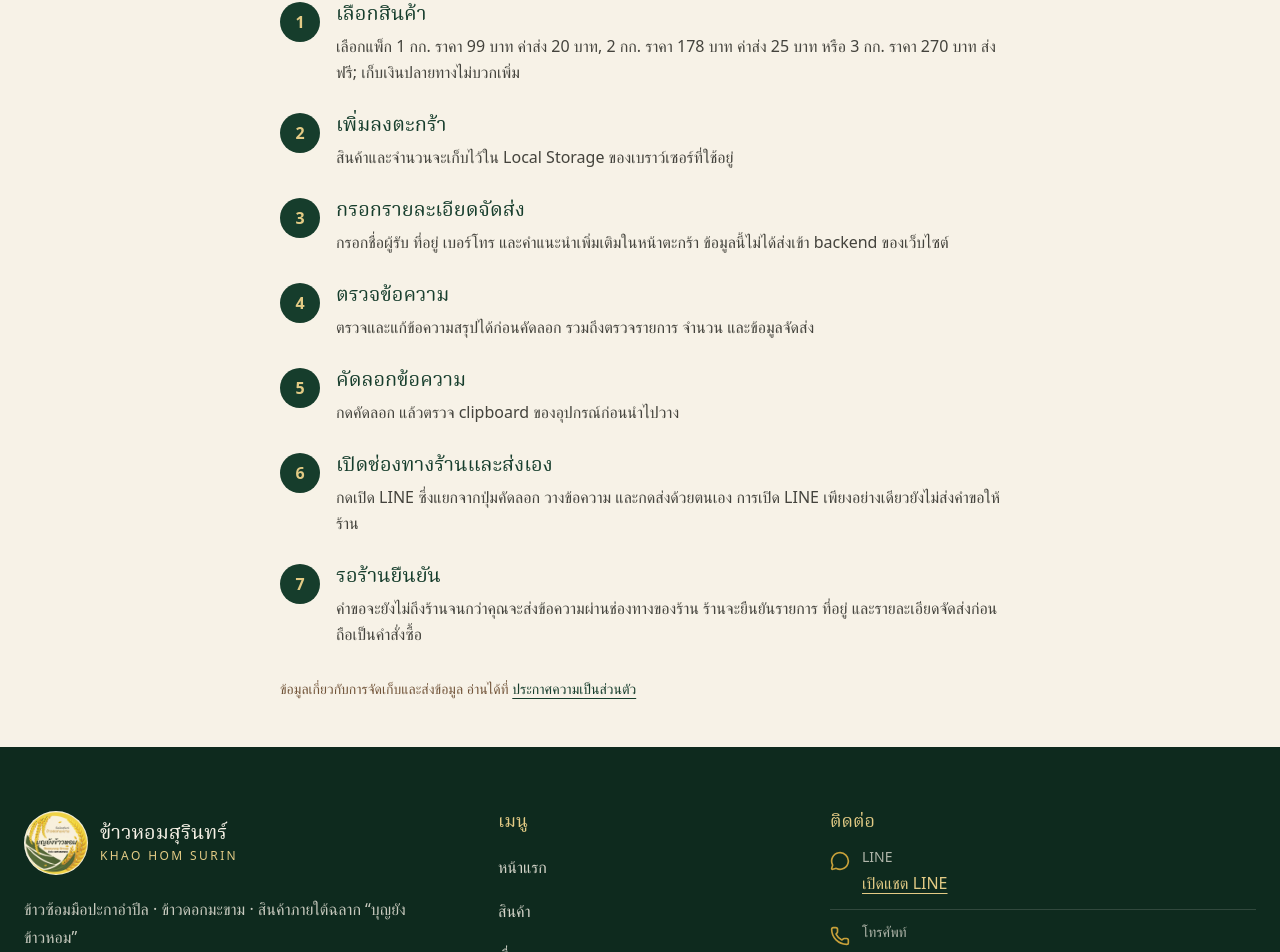
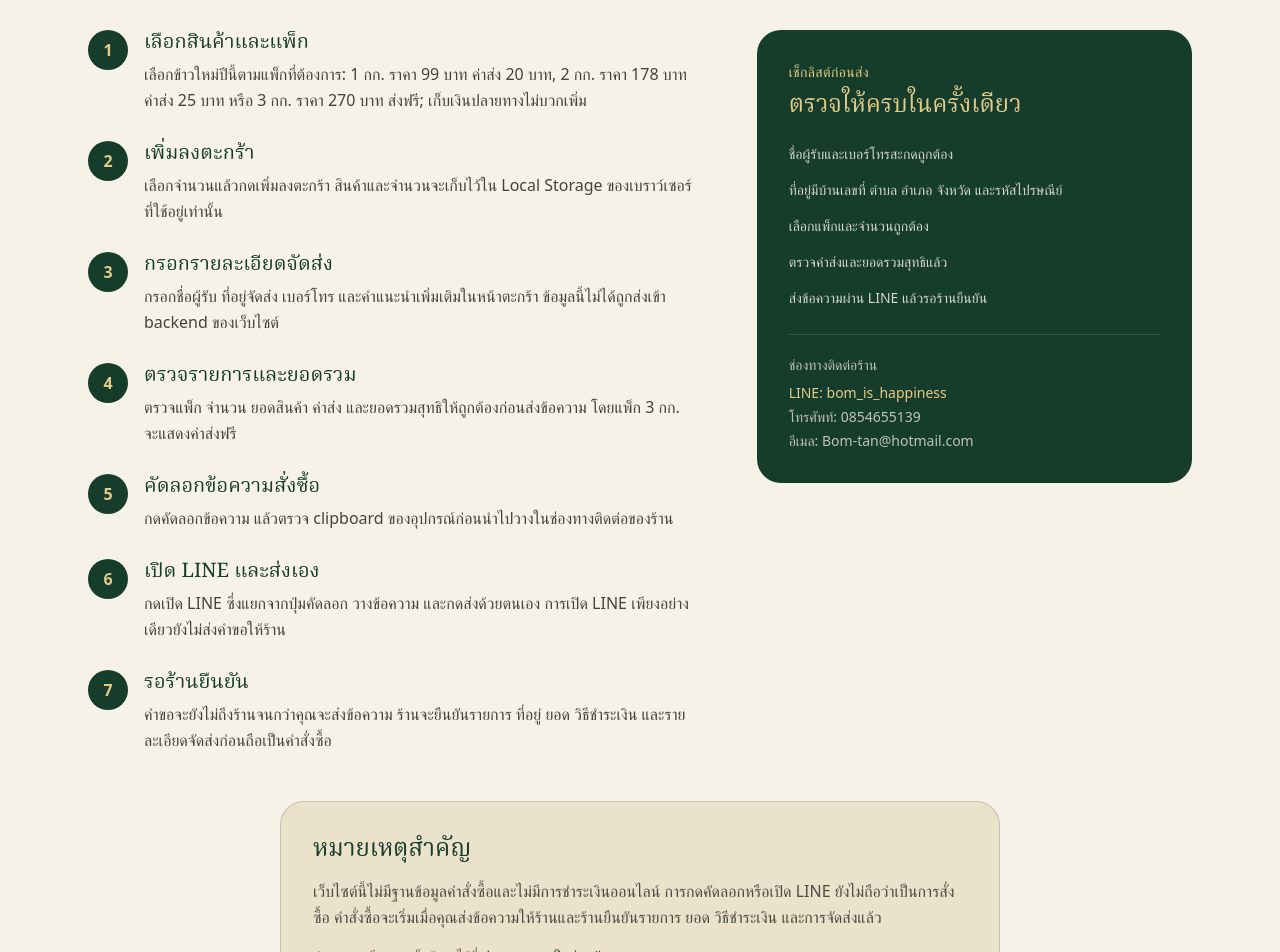
Before and after one commit to Santipap250/khaohomsurin, a Next.js app: page /order-process in a window 1280 px wide. Shown: the part 360-1312 px from the top of the page. Built offline with nearby package versions, Linux system fonts and the light colour scheme; no server answers.

Commit message:
feat: expand quality and ordering process content

```diff
--- a/src/app/order-process/page.tsx
+++ b/src/app/order-process/page.tsx
@@ -6,18 +6,18 @@ import { isLineUrl } from "@/lib/format";
 
 export const metadata: Metadata = {
   title: "ขั้นตอนการสั่งซื้อ",
-  description: "วิธีเลือกสินค้า ตรวจข้อความสั่งซื้อ และส่งรายละเอียดให้ร้านด้วยตนเอง",
+  description: "วิธีเลือกแพ็กข้าว ตรวจยอด กรอกข้อมูลจัดส่ง และส่งคำสั่งซื้อให้ร้านผ่าน LINE ด้วยตนเอง",
   alternates: { canonical: "/order-process" },
 };
 
 const steps = [
-  ["เลือกสินค้า", "เลือกแพ็ก 1 กก. ราคา 99 บาท ค่าส่ง 20 บาท, 2 กก. ราคา 178 บาท ค่าส่ง 25 บาท หรือ 3 กก. ราคา 270 บาท ส่งฟรี; เก็บเงินปลายทางไม่บวกเพิ่ม"],
-  ["เพิ่มลงตะกร้า", "สินค้าและจำนวนจะเก็บไว้ใน Local Storage ของเบราว์เซอร์ที่ใช้อยู่"],
-  ["กรอกรายละเอียดจัดส่ง", "กรอกชื่อผู้รับ ที่อยู่ เบอร์โทร และคำแนะนำเพิ่มเติมในหน้าตะกร้า ข้อมูลนี้ไม่ได้ส่งเข้า backend ของเว็บไซต์"],
-  ["ตรวจข้อความ", "ตรวจและแก้ข้อความสรุปได้ก่อนคัดลอก รวมถึงตรวจรายการ จำนวน และข้อมูลจัดส่ง"],
-  ["คัดลอกข้อความ", "กดคัดลอก แล้วตรวจ clipboard ของอุปกรณ์ก่อนนำไปวาง"],
-  ["เปิดช่องทางร้านและส่งเอง", isLineUrl(site.contact.lineUrl) ? "กดเปิด LINE ซึ่งแยกจากปุ่มคัดลอก วางข้อความ และกดส่งด้วยตนเอง การเปิด LINE เพียงอย่างเดียวยังไม่ส่งคำขอให้ร้าน" : "ปัจจุบันยังไม่มีลิงก์ LINE ที่ตั้งค่าไว้ให้เปิดจากเว็บไซต์ ใช้เฉพาะช่องทางที่เจ้าของแบรนด์ยืนยัน วางข้อความและกดส่งด้วยตนเอง"],
-  ["รอร้านยืนยัน", "คำขอจะยังไม่ถึงร้านจนกว่าคุณจะส่งข้อความผ่านช่องทางของร้าน ร้านจะยืนยันรายการ ที่อยู่ และรายละเอียดจัดส่งก่อนถือเป็นคำสั่งซื้อ"],
+  ["เลือกสินค้าและแพ็ก", "เลือกข้าวใหม่ปีนี้ตามแพ็กที่ต้องการ: 1 กก. ราคา 99 บาท ค่าส่ง 20 บาท, 2 กก. ราคา 178 บาท ค่าส่ง 25 บาท หรือ 3 กก. ราคา 270 บาท ส่งฟรี; เก็บเงินปลายทางไม่บวกเพิ่ม"],
+  ["เพิ่มลงตะกร้า", "เลือกจำนวนแล้วกดเพิ่มลงตะกร้า สินค้าและจำนวนจะเก็บไว้ใน Local Storage ของเบราว์เซอร์ที่ใช้อยู่เท่านั้น"],
+  ["กรอกรายละเอียดจัดส่ง", "กรอกชื่อผู้รับ ที่อยู่จัดส่ง เบอร์โทร และคำแนะนำเพิ่มเติมในหน้าตะกร้า ข้อมูลนี้ไม่ได้ถูกส่งเข้า backend ของเว็บไซต์"],
+  ["ตรวจรายการและยอดรวม", "ตรวจแพ็ก จำนวน ยอดสินค้า ค่าส่ง และยอดรวมสุทธิให้ถูกต้องก่อนส่งข้อความ โดยแพ็ก 3 กก. จะแสดงค่าส่งฟรี"],
+  ["คัดลอกข้อความสั่งซื้อ", "กดคัดลอกข้อความ แล้วตรวจ clipboard ของอุปกรณ์ก่อนนำไปวางในช่องทางติดต่อของร้าน"],
+  ["เปิด LINE และส่งเอง", isLineUrl(site.contact.lineUrl) ? "กดเปิด LINE ซึ่งแยกจากปุ่มคัดลอก วางข้อความ และกดส่งด้วยตนเอง การเปิด LINE เพียงอย่างเดียวยังไม่ส่งคำขอให้ร้าน" : "ใช้เฉพาะช่องทางที่เจ้าของแบรนด์ยืนยัน วางข้อความและกดส่งด้วยตนเอง"],
+  ["รอร้านยืนยัน", "คำขอจะยังไม่ถึงร้านจนกว่าคุณจะส่งข้อความ ร้านจะยืนยันรายการ ที่อยู่ ยอด วิธีชำระเงิน และรายละเอียดจัดส่งก่อนถือเป็นคำสั่งซื้อ"],
 ] as const;
 
 export default function OrderProcessPage() {
@@ -25,10 +25,12 @@ export default function OrderProcessPage() {
     <>
       <PageHead
         title="ขั้นตอนการสั่งซื้อ"
-        intro="เว็บไซต์ช่วยจัดเตรียมข้อความเท่านั้น ไม่มีระบบรับออเดอร์หรือชำระเงินออนไลน์"
+        intro="เว็บไซต์ช่วยจัดเตรียมข้อความสั่งซื้อเท่านั้น ไม่มีระบบรับออเดอร์หรือชำระเงินออนไลน์ ลูกค้าตรวจข้อมูลแล้วส่งให้ร้านด้วยตนเอง"
         crumbs={[{ label: "ขั้นตอนการสั่งซื้อ" }]}
       />
-      <section className="mx-auto max-w-3xl px-4 py-12 sm:px-6">
+
+      <section className="mx-auto grid max-w-6xl gap-10 px-4 py-12 sm:px-6 lg:grid-cols-[1fr_0.72fr] lg:gap-16">
+        <div>
           <ol className="space-y-7">
             {steps.map(([title, description], index) => (
               <li key={title} className="flex gap-4">
@@ -40,7 +42,36 @@ export default function OrderProcessPage() {
               </li>
             ))}
           </ol>
-        <p className="mt-8 text-sm text-earth">ข้อมูลเกี่ยวกับการจัดเก็บและส่งข้อมูล อ่านได้ที่ <Link href="/privacy" className="text-forest underline underline-offset-4">ประกาศความเป็นส่วนตัว</Link></p>
+        </div>
+
+        <aside className="h-fit rounded-3xl bg-forest p-6 text-ivory sm:p-8 lg:sticky lg:top-24">
+          <p className="text-sm tracking-wide text-gold-soft">เช็กลิสต์ก่อนส่ง</p>
+          <h2 className="font-serif-th mt-2 text-2xl text-gold-soft">ตรวจให้ครบในครั้งเดียว</h2>
+          <ul className="mt-5 space-y-3 text-sm leading-6 text-ivory/85">
+            <li>ชื่อผู้รับและเบอร์โทรสะกดถูกต้อง</li>
+            <li>ที่อยู่มีบ้านเลขที่ ตำบล อำเภอ จังหวัด และรหัสไปรษณีย์</li>
+            <li>เลือกแพ็กและจำนวนถูกต้อง</li>
+            <li>ตรวจค่าส่งและยอดรวมสุทธิแล้ว</li>
+            <li>ส่งข้อความผ่าน LINE แล้วรอร้านยืนยัน</li>
+          </ul>
+          <div className="mt-6 border-t border-ivory/15 pt-5 text-sm text-ivory/75">
+            <p>ช่องทางติดต่อร้าน</p>
+            <p className="mt-2 text-gold-soft">LINE: bom_is_happiness</p>
+            <p className="mt-1">โทรศัพท์: {site.contact.phone.number}</p>
+            <p className="mt-1 break-all">อีเมล: {site.contact.email}</p>
+          </div>
+        </aside>
+      </section>
+
+      <section className="mx-auto max-w-3xl px-4 pb-14 sm:px-6">
+        <div className="rounded-3xl border border-earth/25 bg-ivory-deep p-6 sm:p-8">
+          <h2 className="font-serif-th text-2xl text-forest">หมายเหตุสำคัญ</h2>
+          <p className="mt-3 leading-relaxed text-ink/80">
+            เว็บไซต์นี้ไม่มีฐานข้อมูลคำสั่งซื้อและไม่มีการชำระเงินออนไลน์ การกดคัดลอกหรือเปิด LINE ยังไม่ถือว่าเป็นการสั่งซื้อ
+            คำสั่งซื้อจะเริ่มเมื่อคุณส่งข้อความให้ร้านและร้านยืนยันรายการ ยอด วิธีชำระเงิน และการจัดส่งแล้ว
+          </p>
+          <p className="mt-4 text-sm text-earth">อ่านรายละเอียดการเก็บข้อมูลได้ที่ <Link href="/privacy" className="text-forest underline underline-offset-4">ประกาศความเป็นส่วนตัว</Link></p>
+        </div>
       </section>
     </>
   );
--- a/src/app/quality/page.tsx
+++ b/src/app/quality/page.tsx
@@ -1,47 +1,84 @@
 import type { Metadata } from "next";
 import { PageHead } from "@/components/layout/PageHead";
 import { LoopVideo } from "@/components/ui/LoopVideo";
-import { Pending } from "@/components/ui/Pending";
 import { Reveal } from "@/components/ui/Reveal";
 
 export const metadata: Metadata = {
   title: "คุณภาพและกระบวนการ",
-  description: "ข้อมูลคุณภาพและขั้นตอนของข้าวซ้อมมือปะกาอำปึล; รายละเอียดแปลงปลูก การผลิต และการรับรองที่ยังไม่ยืนยันแสดงเป็นสถานะรอข้อมูล",
+  description: "ข้อมูลแหล่งที่มา การสี ขนาดบรรจุ และการส่งมอบข้าวซ้อมมือปะกาอำปึลจากจังหวัดสุรินทร์ พร้อมส่วนที่ต้องยืนยันกับร้าน",
   alternates: { canonical: "/quality" },
 };
 
-const steps = [
-  { t: "การคัดเลือกวัตถุดิบ", d: "วิธีและเกณฑ์การคัดเลือกข้าวก่อนบรรจุ" },
-  { t: "การผลิต", d: "ขั้นตอนการสีและเตรียมข้าว" },
-  { t: "การจัดเก็บ", d: "สถานที่และวิธีจัดเก็บก่อนส่งถึงลูกค้า" },
-  { t: "การบรรจุ", d: "มีภาพแพ็กอ้างอิง แต่ artwork บนสติกเกอร์และรายละเอียดการบรรจุของสินค้าล็อตนี้ยังไม่ยืนยัน" },
-  { t: "การส่งมอบสินค้า", d: "วิธีจัดส่งและระยะเวลา" },
+const qualityPoints = [
+  {
+    title: "แหล่งที่มา",
+    description: "ข้าวเจ้าพื้นถิ่นจังหวัดสุรินทร์ โดยชาวนาปลูกเอง",
+  },
+  {
+    title: "ชนิดและการสี",
+    description: "ข้าวซ้อมมือปะกาอำปึล หรือข้าวดอกมะขาม; ข้าวซ้อมมือหมายถึงการสีที่ขัดเพียงเล็กน้อย",
+  },
+  {
+    title: "ความสดใหม่",
+    description: "ข้าวใหม่ปีนี้ออกแล้ว พร้อมจำหน่ายในแพ็ก 1 กก., 2 กก. และ 3 กก.",
+  },
+  {
+    title: "ข้อมูลโภชนาการที่แจ้งโดยเจ้าของสินค้า",
+    description: "อิ่มเร็ว อิ่มนาน กากใยสูง และมีวิตามินบีและไฟเบอร์สูง ตามข้อมูลที่เจ้าของสินค้าแจ้ง",
+  },
 ];
+
+const processSteps = [
+  ["เลือกแพ็กที่ต้องการ", "เลือก 1 กก., 2 กก. หรือ 3 กก. ตามราคาและค่าส่งที่แสดงในหน้าสินค้า"],
+  ["เตรียมคำสั่งซื้อ", "เพิ่มสินค้าในตะกร้า กรอกชื่อ ที่อยู่ และเบอร์โทร แล้วตรวจข้อความให้ครบถ้วน"],
+  ["ส่งรายละเอียดให้ร้าน", "คัดลอกข้อความ เปิด LINE แยกต่างหาก วางข้อความ และกดส่งด้วยตนเอง"],
+  ["ร้านยืนยันก่อนจัดส่ง", "ร้านจะตรวจรายการ ที่อยู่ ยอดรวม และรายละเอียดการจัดส่งก่อนถือเป็นคำสั่งซื้อ"],
+] as const;
 
 export default function QualityPage() {
   return (
     <>
       <PageHead
         title="คุณภาพและกระบวนการ"
-        intro="เว็บไซต์นี้ไม่อ้างว่าเป็นออร์แกนิก ไม่แสดงเครื่องหมายรับรองหรือ GI จนกว่าเจ้าของแบรนด์จะมีหลักฐานยืนยัน"
+        intro="ข้าวใหม่ปีนี้จากข้าวเจ้าพื้นถิ่นสุรินทร์ คัดข้อมูลที่ยืนยันแล้วมาแสดงอย่างตรงไปตรงมา และแยกข้อมูลที่ต้องสอบถามร้านออกอย่างชัดเจน"
         crumbs={[{ label: "คุณภาพ" }]}
       />
+
       <section className="mx-auto grid max-w-7xl gap-12 px-4 py-14 sm:px-6 lg:grid-cols-[1.1fr_0.9fr] lg:gap-20">
-        <ol className="divide-y divide-earth/25 border-y border-earth/25">
-          {steps.map((s, i) => (
-            <li key={s.t}>
-              <Reveal className="py-7">
-                <h2 className="font-serif-th text-2xl text-forest">
-                  {i + 1}. {s.t}
-                </h2>
-                <p className="mt-2 text-ink/80">{s.d}</p>
-                <p className="mt-3">
-                  <Pending>รอข้อมูลจากเจ้าของแบรนด์</Pending>
-                </p>
-              </Reveal>
-            </li>
-          ))}
-        </ol>
+        <div>
+          <div className="mb-6 flex items-end justify-between gap-4">
+            <div>
+              <p className="text-sm tracking-wide text-earth">ข้อมูลที่ยืนยันแล้ว</p>
+              <h2 className="font-serif-th mt-1 text-3xl text-forest">คุณภาพที่บอกได้จากข้อมูลสินค้า</h2>
+            </div>
+            <span className="rounded-full bg-forest/10 px-3 py-1 text-xs font-semibold text-forest">ยืนยันแล้ว</span>
+          </div>
+          <ol className="divide-y divide-earth/25 border-y border-earth/25">
+            {qualityPoints.map((point, index) => (
+              <li key={point.title}>
+                <Reveal className="py-6">
+                  <div className="flex gap-4">
+                    <span className="grid h-9 w-9 shrink-0 place-items-center rounded-full bg-gold/25 text-sm font-semibold text-forest">{index + 1}</span>
+                    <div>
+                      <h3 className="font-serif-th text-xl text-forest">{point.title}</h3>
+                      <p className="mt-2 leading-relaxed text-ink/80">{point.description}</p>
+                    </div>
+                  </div>
+                </Reveal>
+              </li>
+            ))}
+          </ol>
+
+          <div className="mt-8 rounded-3xl border border-earth/25 bg-ivory-deep p-6 sm:p-8">
+            <p className="text-sm font-semibold tracking-wide text-earth">ข้อมูลที่ยังต้องสอบถามร้าน</p>
+            <h2 className="font-serif-th mt-2 text-2xl text-forest">รายละเอียดเฉพาะล็อต</h2>
+            <p className="mt-3 leading-relaxed text-ink/80">
+              มาตรฐานหรือการรับรอง, วันบรรจุ, สถานที่และวิธีจัดเก็บ, รวมถึงระยะเวลาขนส่ง ยังไม่ได้ระบุเป็นข้อมูลยืนยันบนเว็บไซต์
+              จึงควรสอบถามร้านผ่าน LINE ก่อนส่งคำสั่งซื้อ และเว็บไซต์จะไม่อ้างว่าเป็นออร์แกนิกหรือมีเครื่องหมายรับรองที่ยังไม่มีหลักฐาน
+            </p>
+          </div>
+        </div>
+
         <div className="lg:sticky lg:top-24 lg:self-start">
           <LoopVideo
             src="/videos/pouring-rice.mp4"
@@ -49,6 +86,21 @@ export default function QualityPage() {
             label="วิดีโอเทเมล็ดข้าวจากถ้วยลงชามบนโต๊ะไม้"
             className="aspect-[4/5] rounded-[2rem]"
           />
+          <div className="mt-6 rounded-3xl bg-forest p-6 text-ivory sm:p-8">
+            <p className="text-sm tracking-wide text-gold-soft">กระบวนการสั่งซื้อ</p>
+            <h2 className="font-serif-th mt-2 text-2xl text-gold-soft">จากหน้าสินค้าถึงร้าน</h2>
+            <ol className="mt-5 space-y-4">
+              {processSteps.map(([title, description], index) => (
+                <li key={title} className="flex gap-3">
+                  <span className="grid h-7 w-7 shrink-0 place-items-center rounded-full bg-gold text-sm font-semibold text-forest">{index + 1}</span>
+                  <div>
+                    <p className="font-medium">{title}</p>
+                    <p className="mt-1 text-sm leading-6 text-ivory/70">{description}</p>
+                  </div>
+                </li>
+              ))}
+            </ol>
+          </div>
         </div>
       </section>
     </>
```
Lines whose indentation alone changed are shown as unchanged.
